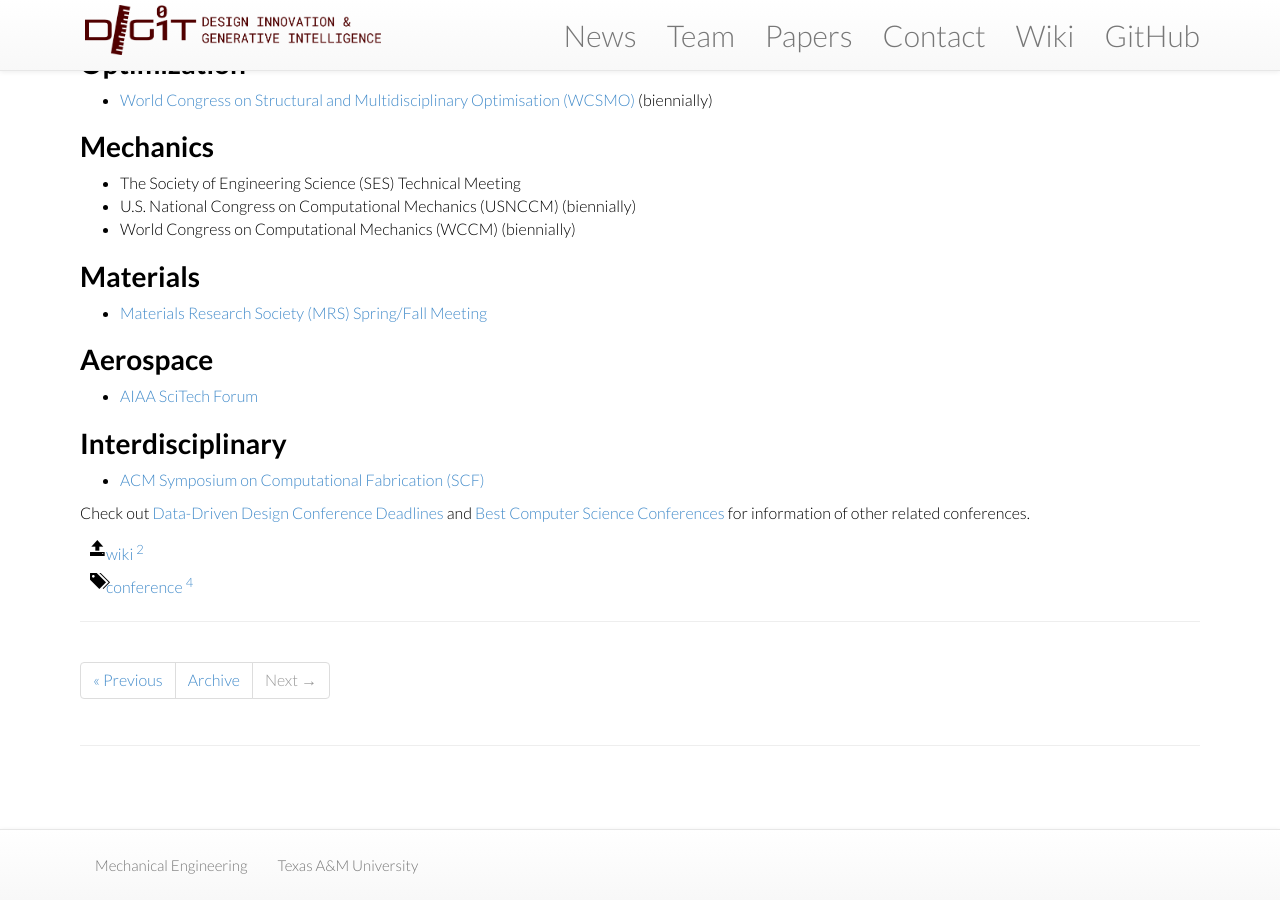
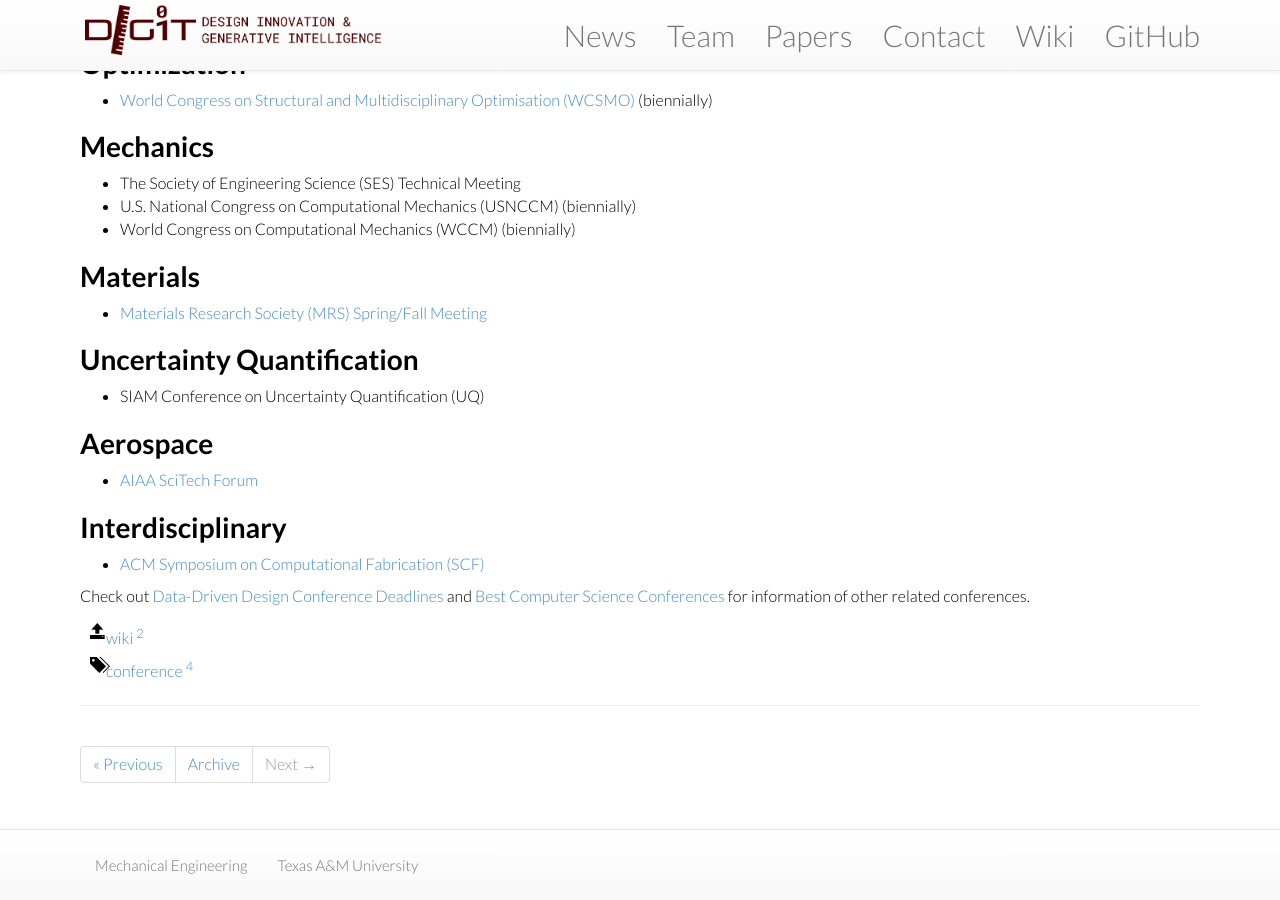
Before and after one commit to jihao2021/trojanbears, a Jekyll site: the page built from wiki/_posts/2023-08-27-conference-recommendation.md, in a window 1280 px wide and 900 px high, scrolled down 658 px. Built offline with Jekyll 4.4.1, drawn with Linux system fonts in a browser that asks for light colours; nearby versions of some CDN libraries.

Commit message:
add SIAM UQ to related conferences in wiki

```diff
--- a/wiki/_posts/2023-08-27-conference-recommendation.md
+++ b/wiki/_posts/2023-08-27-conference-recommendation.md
@@ -39,6 +39,9 @@ tags: [conference]
 # Materials
 * [Materials Research Society (MRS) Spring/Fall Meeting](https://www.mrs.org/meetings-events/)
 
+# Uncertainty Quantification
+* SIAM Conference on Uncertainty Quantification (UQ)
+
 # Aerospace
 * [AIAA SciTech Forum](https://www.aiaa.org/SciTech)
 
```
